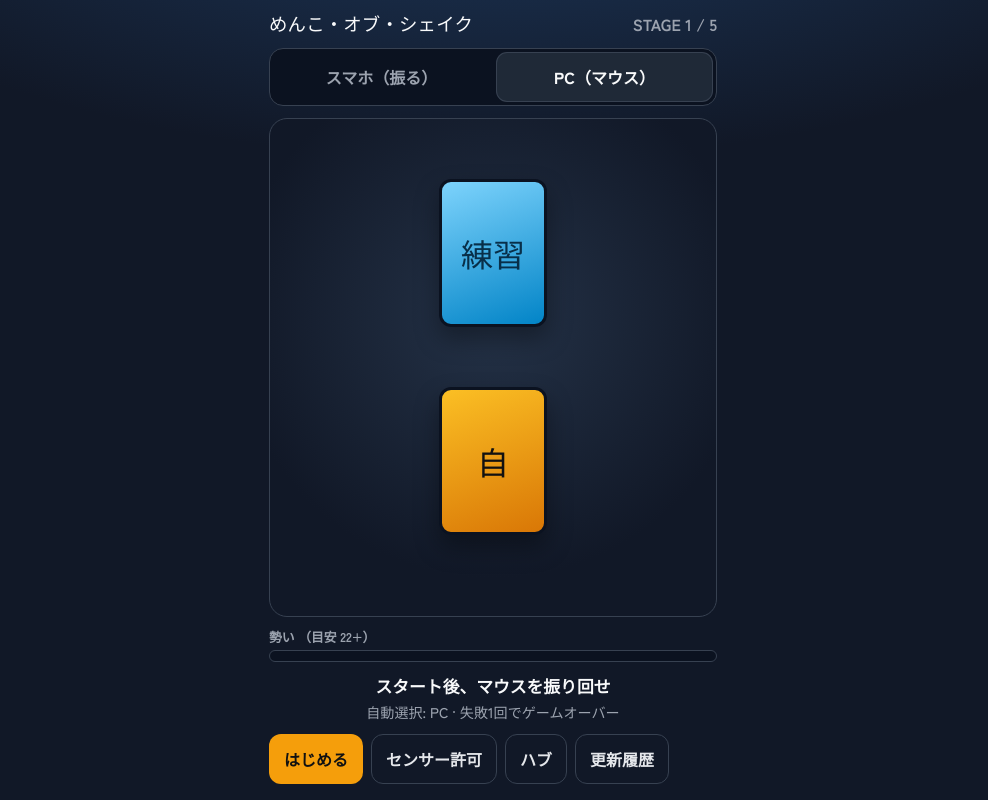
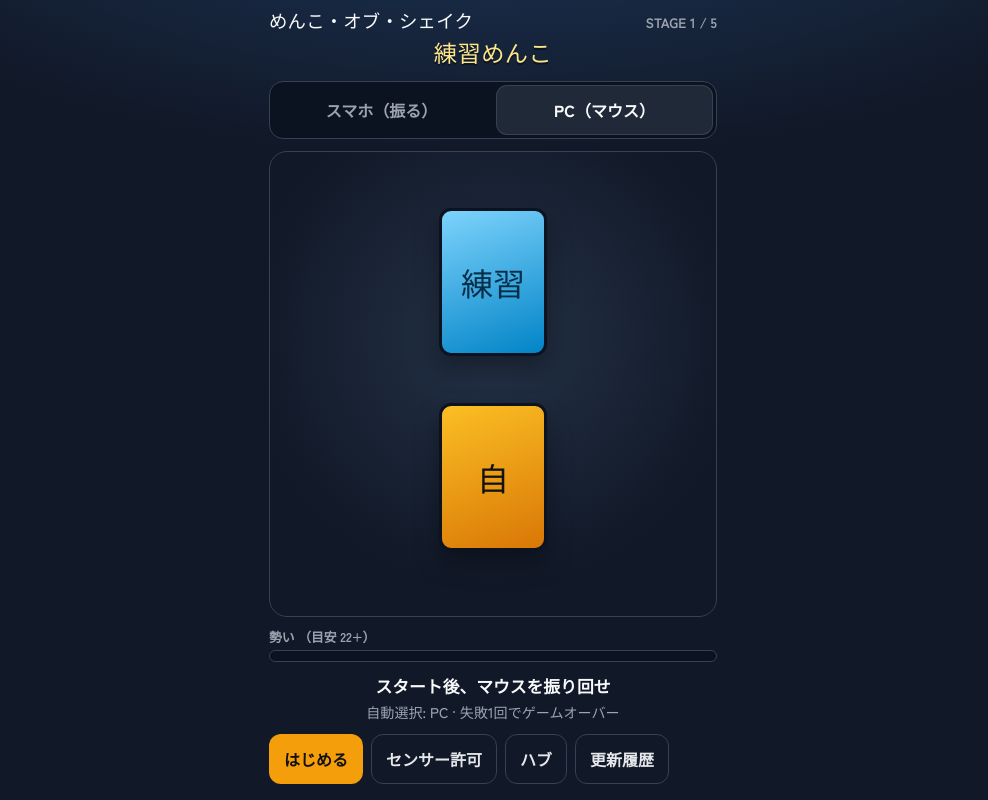
Before and after one commit to zmr7z/menko, a plain HTML site: page index.html in a window 1280 px wide. Shown: the whole page, without its empty margins (147-1135 px from the left). Drawn offline with Linux system fonts and the light colour scheme.

Commit message:
Show the current foe name under the header.
Makes each stage opponent readable at a glance before the slam.

```diff
--- a/game.js
+++ b/game.js
@@ -1,5 +1,6 @@
 (() => {
   const stageEl = document.getElementById("stage-label");
+  const foeNameEl = document.getElementById("foe-name");
   const hintEl = document.getElementById("hint");
   const subEl = document.getElementById("subhint");
   const needEl = document.getElementById("need-label");
@@ -63,6 +64,7 @@
 
   function refreshStageUI() {
     const s = current();
+    foeNameEl.textContent = s.name;
     if (isRock()) {
       stageEl.textContent = "岩チャレンジ";
       needEl.textContent = "（ひっくり返し不要・威力計測）";
--- a/index.html
+++ b/index.html
@@ -19,6 +19,7 @@
       <div class="brand">めんこ・オブ・シェイク</div>
       <div class="scoreline" id="stage-label">STAGE 1</div>
     </header>
+    <p class="foe-name" id="foe-name">練習めんこ</p>
 
     <div class="mode-tabs" role="tablist" aria-label="操作モード">
       <button type="button" class="tab" id="tab-phone" role="tab" aria-selected="false">スマホ（振る）</button>
--- a/style.css
+++ b/style.css
@@ -54,6 +54,19 @@ body {
 .scoreline {
   color: var(--muted);
   font-weight: 700;
+  font-size: 0.85rem;
+  white-space: nowrap;
+}
+
+.foe-name {
+  margin: -4px 0 0;
+  text-align: center;
+  font-family: "Archivo Black", sans-serif;
+  font-size: clamp(1.15rem, 5vw, 1.45rem);
+  letter-spacing: 0.02em;
+  color: #fde68a;
+  line-height: 1.2;
+  text-shadow: 0 2px 0 #0b1220;
 }
 
 .mode-tabs {
```
